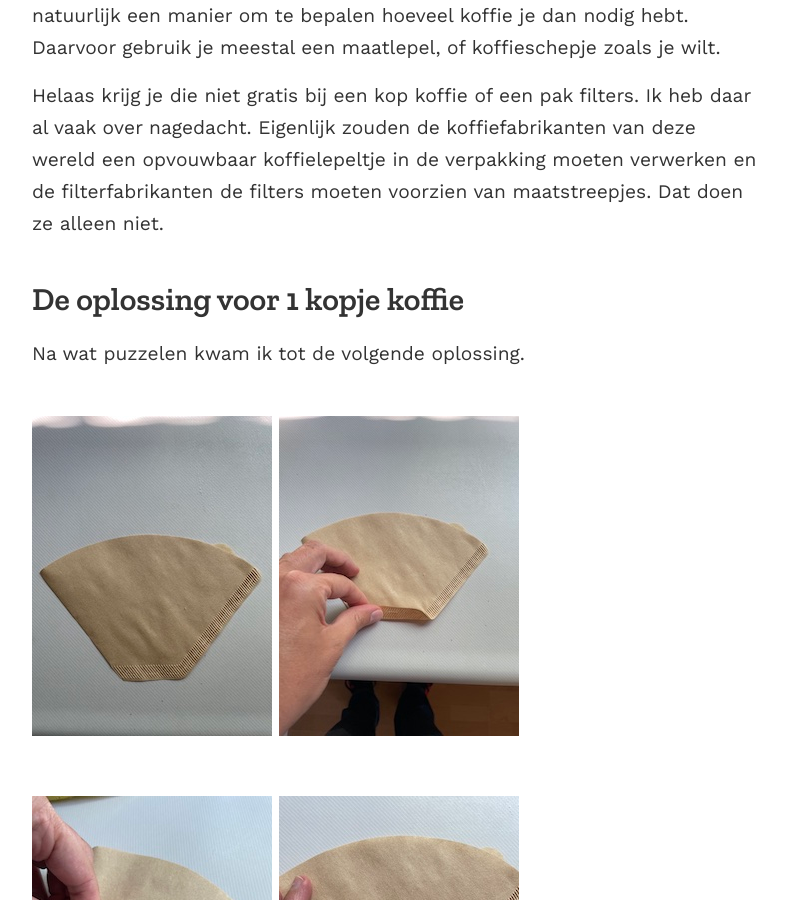
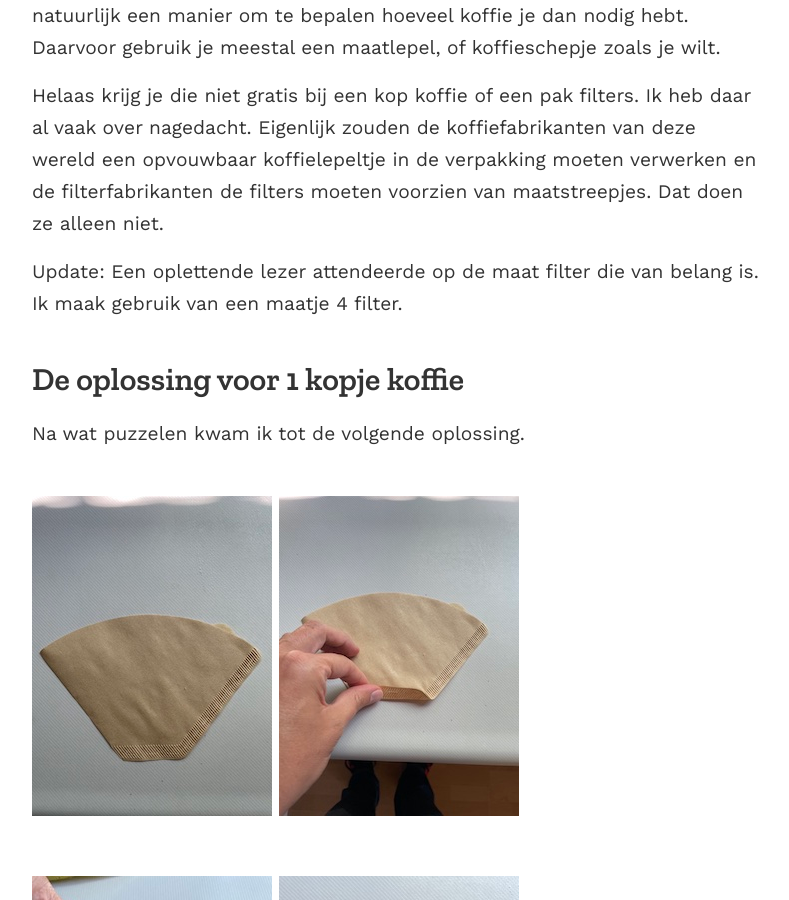
Before and after one commit to geensnor/geensnor.nl, a Jekyll site: the page built from _posts/2021-06-10-Geen-koffie-lepel.md, in a window 1280 px wide and 900 px high, scrolled down 608 px. Shown: the whole window, without its empty margins (243-1032 px from the left). Built offline with Jekyll 4.4.1, drawn with Linux system fonts in a browser that asks for light colours.

Commit message:
Update 2021-06-10-Geen-koffie-lepel.md

```diff
--- a/_posts/2021-06-10-Geen-koffie-lepel.md
+++ b/_posts/2021-06-10-Geen-koffie-lepel.md
@@ -8,6 +8,8 @@ Soms ben je ergens en dan wil je koffie zetten omdat je zin hebt in koffie. Ik h
 
 Helaas krijg je die niet gratis bij een kop koffie of een pak filters. Ik heb daar al vaak over nagedacht. Eigenlijk zouden de koffiefabrikanten van deze wereld een opvouwbaar koffielepeltje in de verpakking moeten verwerken en de filterfabrikanten de filters moeten voorzien van maatstreepjes. Dat doen ze alleen niet.
 
+Update: Een oplettende lezer attendeerde op de maat filter die van belang is. Ik maak gebruik van een maatje 4 filter.
+
 ## De oplossing voor 1 kopje koffie
 Na wat puzzelen kwam ik tot de volgende oplossing.
 
```
